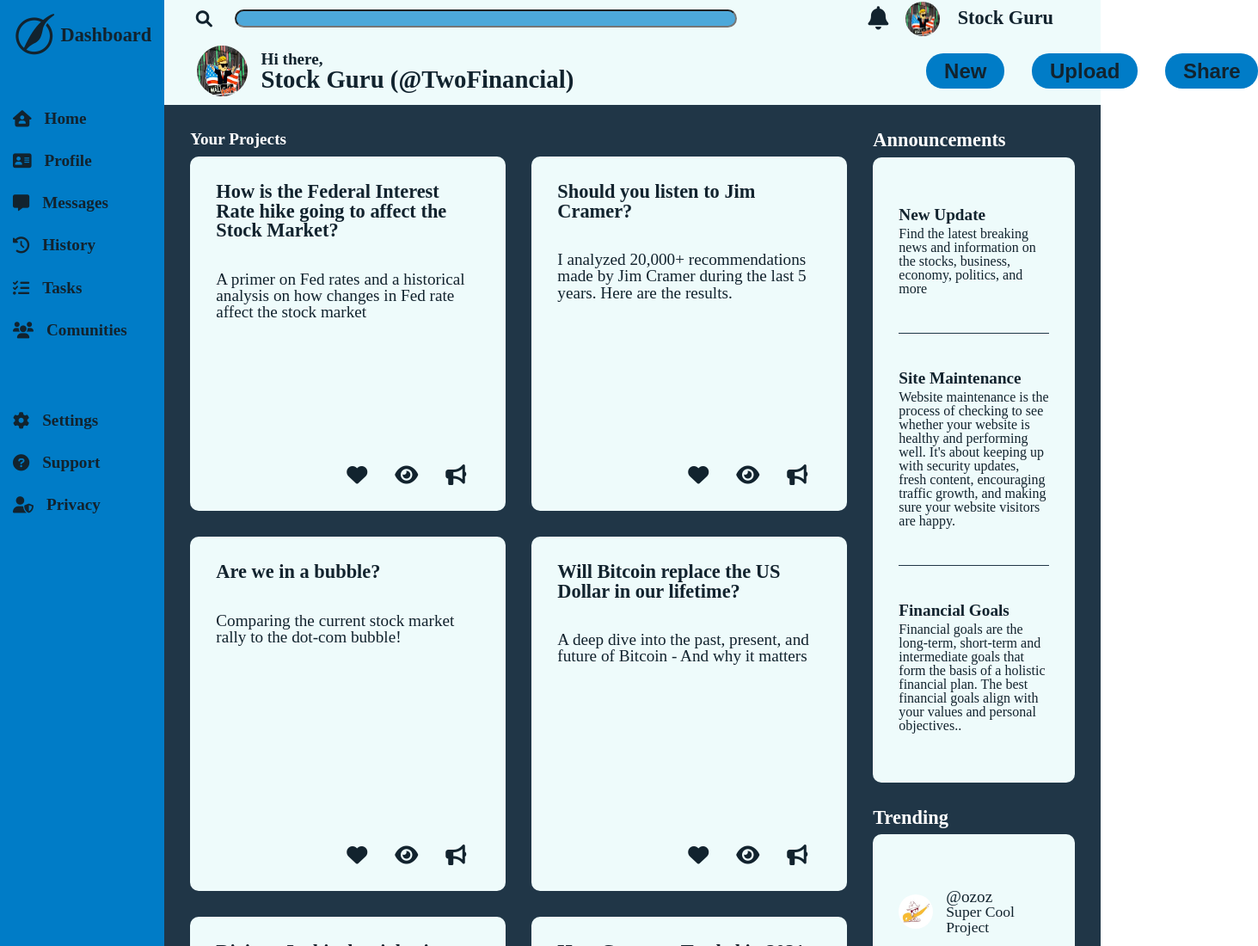
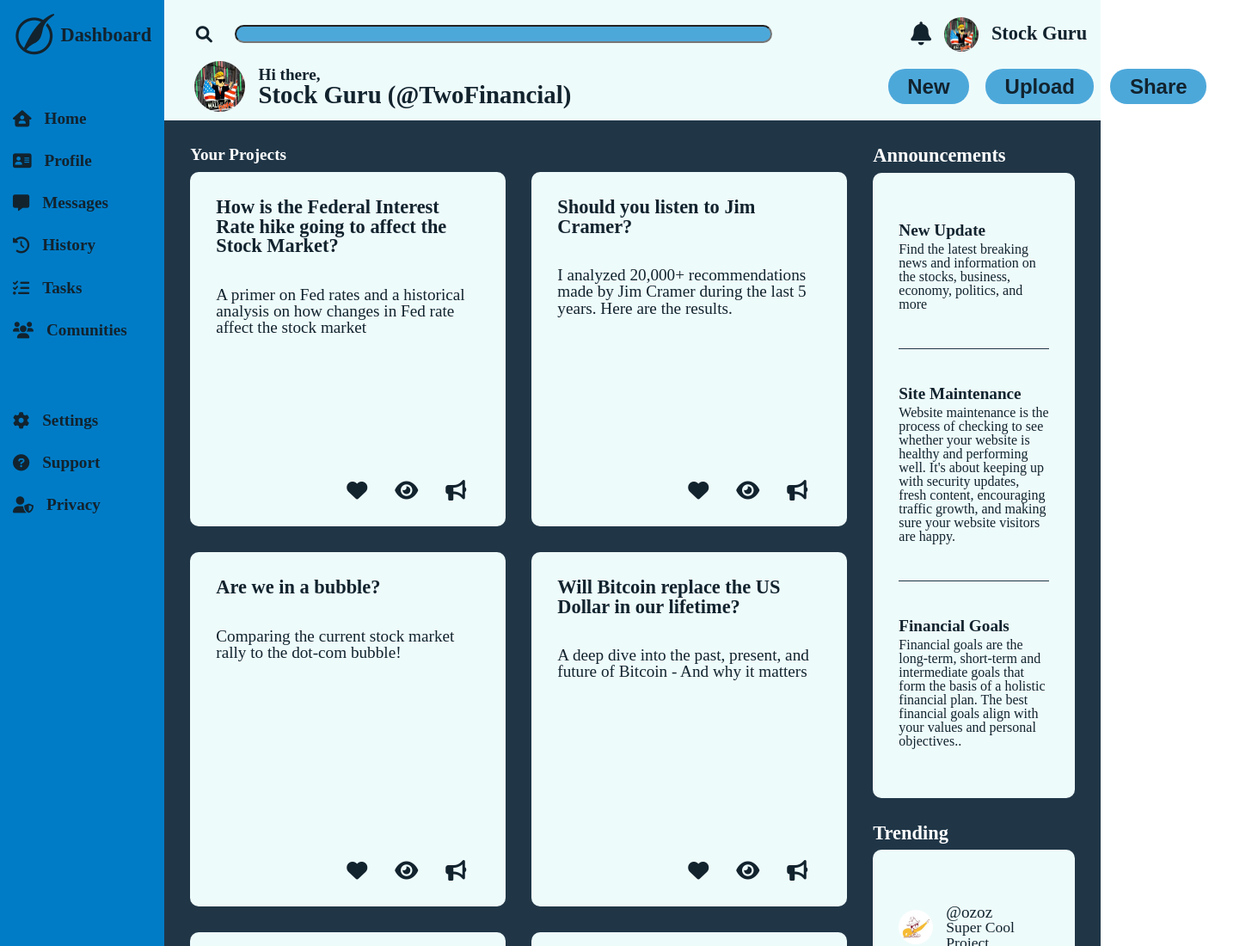
Before and after one commit to cigmaian/Admin-Dashboard, a plain HTML site: page index.html in a window 1280 px wide. Shown: the top 1100 px of the page at 86% size, 1463 px wide, since content can reach past the window. Drawn offline with Linux system fonts and the light colour scheme; a web font is replaced by a local one.

Commit message:
style.css

```diff
--- a/style.css
+++ b/style.css
@@ -61,16 +61,17 @@ table {
 .header{
     grid-column: 2/3;
     background-color: #EEFBFB;
-
+    width: 100%;
 }
 
 .top{
     display: flex;
     align-items: center;
-    width: 100%;
+    width: 85vw;
+    margin-top: 18px;
 }
 .search-section{
-    width: 60vw;
+    width: 70vw;
     display: flex;
     align-items: center;
     margin-left: 30px;
@@ -95,7 +96,6 @@ table {
     background-color: #4DA8DA;
     border-radius: 15px;
     margin-left: 20px;
-
 }
 
 .profile-section{
@@ -125,12 +125,12 @@ table {
     display: flex;
     align-items: center;
     padding: 10px 0;
-
+    width: 85vw;
 }
 .start-container{
-    width: 65vw;
+    width: 63vw;
     display: flex;
-    margin-left: 38px;
+    padding-left: 35px;
 }
 .user-profile-big{
     display: block;
@@ -156,19 +156,18 @@ table {
 }
 
 .btn-contorl{
-    width: 10vw;
+    width: 20vw;
     display: flex;
     justify-content: space-evenly;
-
 }
 .btn-contorl button{
     display: inline-block;
-    padding: 0.4rem 1.3rem;
-    margin: 0 1rem;
+    padding: 0.4rem 1.4rem;
+    margin: 0 0.6rem;
     border-radius: 20px;
     border: none;
     font-weight: 800;
-    background-color:  #007CC7;
+    background-color:  #4DA8DA;
     cursor: pointer;
     font-size: 1.5rem;
 }
@@ -243,7 +242,7 @@ a{
 
     gap: 30px;
     height: auto;
-    width: auto;
+
 }
 
 
```
